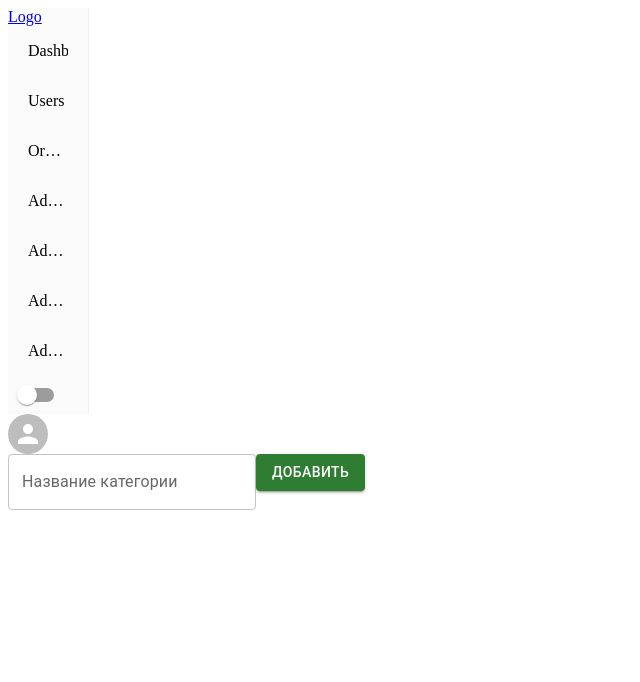
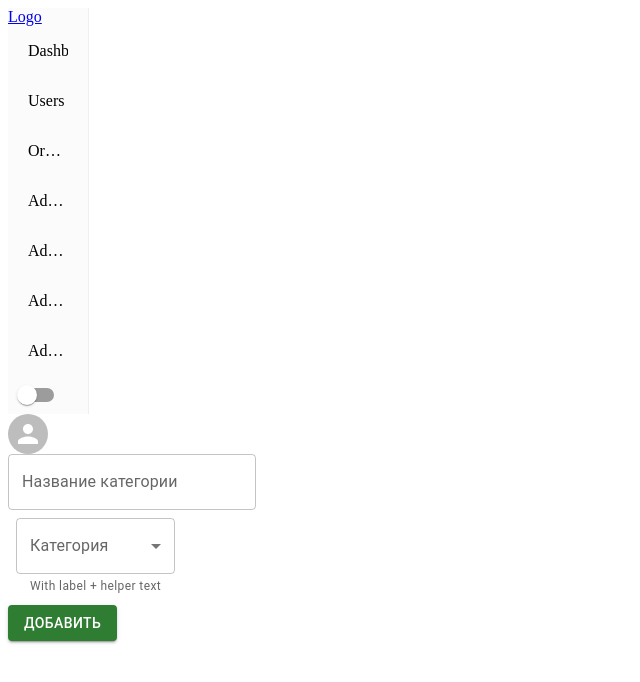
Before and after one commit to JumabaevPolatbek/internet-shopping, a React (Create React App) app: page /admin/newcategory in a window 1280 px wide. Shown: the top 682 px of the page, without its empty margins (0-640 px from the left). Built offline with nearby package versions, Linux system fonts and the light colour scheme.

Commit message:
Select Labels slices

```diff
--- a/src/App.tsx
+++ b/src/App.tsx
@@ -11,6 +11,7 @@ import NewAddProduct from './pages/NewProduct';
 import NewCategory from './pages/NewCategory';
 import NewCountrie from './pages/NewCountrie';
 import NewUser from './pages/NewUser';
+import Users from './pages/Users';
 function App() {
   return (
     <Routes>
@@ -21,7 +22,7 @@ function App() {
         </Route>
       <Route path='admin' element={<Admin />}>
           <Route index element={<Dashboard/>}/>
-          <Route path='users' element={<NewUser/>}/>
+          <Route path='users' element={<Users/>}/>
           <Route path='orders' element={<Orders/>}/>
           <Route path='newproduct' element={<NewAddProduct/>}/>
           <Route path='newcategory' element={<NewCategory/>}/>
--- a/src/components/Category/Category.tsx
+++ b/src/components/Category/Category.tsx
@@ -5,15 +5,20 @@ import MenuItem from '@mui/material/MenuItem';
 import FormControl from '@mui/material/FormControl';
 import Select, { SelectChangeEvent } from '@mui/material/Select';
 import { useGetCategoriesQuery } from '../../store/api/category';
+import { UseFormSetValue } from 'react-hook-form';
+import { NewProduct } from '../../store/models/products';
 
-export function CategorySelect(props: any) {
-  console.log(props)
-    const {data}=useGetCategoriesQuery()
+type Props={
+  setValue:UseFormSetValue<NewProduct>
+}
+
+export function CategorySelect({setValue}:Props) {
+  const {data}=useGetCategoriesQuery()
   const [category, setCategory] = React.useState('');
 
   const handleChange = (event: SelectChangeEvent) => {
     setCategory(event.target.value);
-    props.onChange()
+    setValue('product.category_id',+event.target.value)
   };
 
   return (
@@ -32,7 +37,6 @@ export function CategorySelect(props: any) {
             return <MenuItem
               key={category.name}
               value={category.id}
-              ref={props.ref}
             >{category.name}</MenuItem>
           })}
         </Select>
--- /dev/null
+++ b/src/components/SelectLabels/SelectLabels.tsx
@@ -0,0 +1,52 @@
+import * as React from 'react';
+import InputLabel from '@mui/material/InputLabel';
+import MenuItem from '@mui/material/MenuItem';
+import FormHelperText from '@mui/material/FormHelperText';
+import FormControl from '@mui/material/FormControl';
+import Select, { SelectChangeEvent } from '@mui/material/Select';
+import { UseFormSetValue } from 'react-hook-form';
+import { Categories, Category, NewCategories } from '../../store/models/categories';
+import { Product } from '../../store/models/products';
+import { Countrie } from '../../store/models/countries';
+// import { SelectData } from '../../utils/selectData';
+import { useGetCategoriesQuery } from '../../store/api/category';
+import { useGetProductsQuery } from '../../store/api/product';
+
+type Props ={
+    type:string,
+    setCategory?:UseFormSetValue<Category>,
+    setCountry?:UseFormSetValue<Countrie>,
+    setProduct?:UseFormSetValue<Product>,
+    setNewCategory?:UseFormSetValue<NewCategories>
+}
+
+export  function SelectLabels({type,setNewCategory}:Props) {
+  const [age, setAge] = React.useState('');
+
+  const handleChange = (event: SelectChangeEvent) => {
+    setAge(event.target.value);
+  };
+
+  return (
+    <div>
+      <FormControl sx={{ m: 1, minWidth: 120 }}>
+        <InputLabel id="demo-simple-select-helper-label">{type==='category'?'Категория':'Страны'}</InputLabel>
+        <Select
+          labelId="demo-simple-select-helper-label"
+          id="demo-simple-select-helper"
+          value={age}
+          label={type==='category'?'Категория':'Страны'}
+          onChange={handleChange}
+        >
+          {
+
+          }
+          <MenuItem value={10}>Ten</MenuItem>
+          <MenuItem value={20}>Twenty</MenuItem>
+          <MenuItem value={30}>Thirty</MenuItem>
+        </Select>
+        <FormHelperText>With label + helper text</FormHelperText>
+      </FormControl>
+    </div>
+  );
+}
--- /dev/null
+++ b/src/components/SelectLabels/index.tsx
@@ -0,0 +1,2 @@
+import { SelectLabels } from "./SelectLabels";
+export default SelectLabels
--- a/src/pages/NewCategory/NewCategory.tsx
+++ b/src/pages/NewCategory/NewCategory.tsx
@@ -1,11 +1,12 @@
-import { useForm,SubmitHandler } from "react-hook-form"
+import { useForm,SubmitHandler, Controller } from "react-hook-form"
 import { TextField,Button } from "@mui/material"
 import { NewCategories } from "../../store/models/categories"
 import { useAddNewCategoryMutation } from "../../store/api/category"
+import SelectLabels from "../../components/SelectLabels"
 
 export function NewCategory() {
     const [addCategory,result]=useAddNewCategoryMutation()
-    const { handleSubmit, register,formState } = useForm<NewCategories>({
+    const { handleSubmit, register,formState,control,setValue } = useForm<NewCategories>({
         defaultValues: {
             name: '',
             parent_category_id:null
@@ -23,6 +24,14 @@ export function NewCategory() {
                     {...register('name')}
                     label="Название категории"
                 />
+                <Controller
+                    {...register('parent_category_id')}
+                    control={control}
+                    render={()=>{
+                        return <SelectLabels type={'category'} setNewCategory={setValue}/>
+                    }}
+                />
+
                 <Button variant="contained" color="success" disabled={!isValid}>Добавить</Button>
             </form>
          </div>
--- a/src/pages/NewProduct/NewProduct.tsx
+++ b/src/pages/NewProduct/NewProduct.tsx
@@ -3,13 +3,13 @@ import { useGetCategoriesQuery } from "../../store/api/category"
 import {  NewProduct } from "../../store/models/products"
 import { Button, TextField } from "@mui/material"
 import { useAddNewProductMutation } from "../../store/api/product"
-// import CategorySelect from "../../components/Category"
+import CategorySelect from "../../components/Category"
 
 export function NewAddProduct() {
     const {data}=useGetCategoriesQuery()
-    const [addProduct,result]=useAddNewProductMutation()
-    const { register, handleSubmit ,control,formState} = useForm<NewProduct>()
-    const formSubmit: SubmitHandler<NewProduct> = (data) => console.log(data)
+    const [addProduct]=useAddNewProductMutation()
+    const { register, handleSubmit ,control,setValue} = useForm<NewProduct>()
+    const formSubmit: SubmitHandler<NewProduct> = (data) => addProduct(data)
     return(
         <div className="w-full h-[500px] flex justify-center items-center">
             <form
@@ -50,13 +50,7 @@ export function NewAddProduct() {
                     {...register('product.category_id')}
                     control={control}
                     render={() => {
-                        return (<select {...register('product.category_id')}>
-                            {data?.map(category => {
-                                return <option key={category.name} value={category.id}>
-                                        {category.name}
-                                    </option>
-                                })}
-                        </select>)
+                        return <CategorySelect setValue={setValue}/>
                     }}
                 />
                 <Button variant="contained" color="success" type="submit" >
--- a/src/pages/NewUser/NewUser.tsx
+++ b/src/pages/NewUser/NewUser.tsx
@@ -1,6 +1,5 @@
 import React from "react";
 import { useAddNewUserMutation } from "../../store/api/user";
-import { useGetAllCountriesQuery } from "../../store/api/countrie";
 import { FormControlLabel, FormGroup, Switch, TextField } from "@mui/material"
 import Button from "@mui/material/Button"
 import { useForm,SubmitHandler, Controller } from "react-hook-form"
@@ -10,15 +9,14 @@ import { NewUserTypePhone } from "./NewUserTypePhone";
 
 export function NewUser() {
 
-    const {data}=useGetAllCountriesQuery()
-    const [addUser, result] = useAddNewUserMutation()
+    const [addUser] = useAddNewUserMutation()
 
     const [admin,setAdmin]=React.useState(false)
     const handlerAdmin=()=>{
         setAdmin(admin=>!admin)
     }
 
-    const {register,handleSubmit,control,formState,setValue}=useForm<NewUserRoot>({
+    const {register,handleSubmit,control,setValue}=useForm<NewUserRoot>({
         defaultValues:{
             user:{
                 username:'',
--- a/src/pages/NewUser/NewUserSelect.tsx
+++ b/src/pages/NewUser/NewUserSelect.tsx
@@ -1,5 +1,5 @@
 import * as React from 'react';
-import { ChangeHandler,RefCallBack, UseFormSetValue } from 'react-hook-form';
+import {  UseFormSetValue } from 'react-hook-form';
 import { useGetAllCountriesQuery } from '../../store/api/countrie';
 import Box from '@mui/material/Box';
 import InputLabel from '@mui/material/InputLabel';
--- /dev/null
+++ b/src/store/reducer/selectLabels.ts
@@ -0,0 +1,3 @@
+import { createSlice } from "@reduxjs/toolkit";
+import type { PayloadAction } from "@reduxjs/toolkit";
+import type { RootState } from './../index';
```
